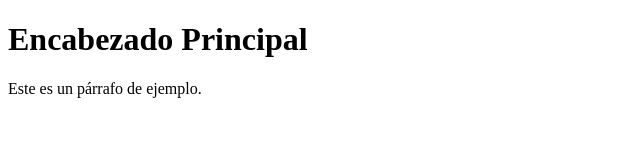
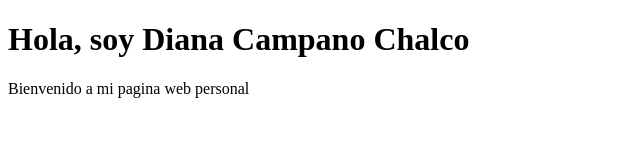
Before and after one commit to dianacampano/dianacampano.github.io, a plain HTML site: page index.html in a window 1280 px wide. Shown: the whole page, without its empty margins (0-640 px from the left). Drawn offline with Linux system fonts and the light colour scheme.

Commit message:
Update index.html

```diff
--- a/index.html
+++ b/index.html
@@ -3,12 +3,12 @@
 <head>
   <meta charset="UTF-8">
   <meta name="viewport" content="width=device-width, initial-scale=1.0">
-  <title>Título de la Página</title>
+  <title>Diana Campano Chalco</title>
 </head>
 <body>
 
-  <h1>Encabezado Principal</h1>
-  <p>Este es un párrafo de ejemplo.</p>
+  <h1>Hola, soy Diana Campano Chalco</h1>
+  <p>Bienvenido a mi pagina web personal</p>
 
 </body>
 </html>
```
